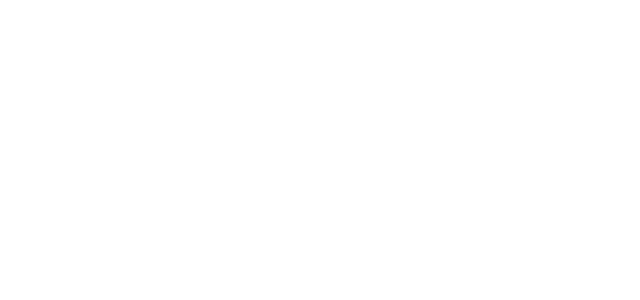
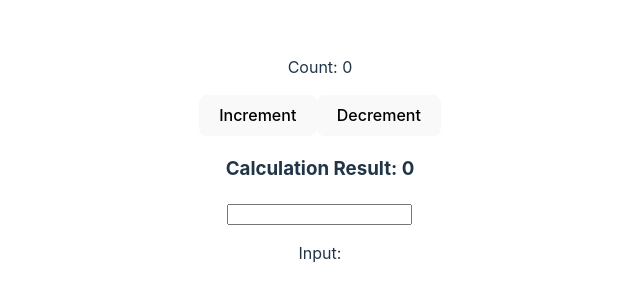
Before and after one commit to Balajir14/ReactJS, a React (Vite) app in the folder ts-project/: page /memo in a window 1280 px wide. Before the commit this address had no page. Shown: the part 240-540 px from the top of the page, without its empty margins (320-960 px from the left). Built offline with nearby package versions, Linux system fonts and the light colour scheme.

Commit message:
Added useMemo, useRef hook

```diff
--- a/ts-project/src/App.tsx
+++ b/ts-project/src/App.tsx
@@ -16,6 +16,10 @@ import BlogProvider from "./context/BlogContext";
 import { LocalizationProvider } from "@mui/x-date-pickers";
 import { AdapterDayjs } from "@mui/x-date-pickers/AdapterDayjs";
 import Reducer from "./components/home/Reducer";
+import UseRefExample from "./components/hooks/UseRefExample";
+import UseRefFileUpload from "./components/hooks/UseRefFileUpload";
+import UseMemoExample from "./components/hooks/UseMemoExample";
+import UseMemoFilter from "./components/hooks/useMemoFilter";
 
 const Greeting = lazy(() => import("./components/home/Greeting"));
 const Home = lazy(() => import("./components/home/Home"));
@@ -51,6 +55,10 @@ function App() {
                     <Route path="/blog-detail/:id" element={<BlogDetail />} />
 
                     <Route path="/reducer" element={<Reducer />} />
+                    <Route path="/ref" element={<UseRefExample />} />
+                    <Route path="/ref-file" element={<UseRefFileUpload />} />
+                    <Route path="/memo" element={<UseMemoExample />} />
+                    <Route path="/memo-filter" element={<UseMemoFilter />} />
                   </Routes>
                 </Suspense>
               </BrowserRouter>
--- a/ts-project/src/components/auth/RegisterForm.tsx
+++ b/ts-project/src/components/auth/RegisterForm.tsx
@@ -38,6 +38,7 @@ export default function RegisterForm() {
   ) => {
     setFormData({ ...formData, [e.target.name]: e.target.value });
   };
+  console.log(formData);
 
   const age = ageCalculator(formData.dob);
 
--- /dev/null
+++ b/ts-project/src/components/hooks/UseMemoExample.tsx
@@ -0,0 +1,24 @@
+import { useEffect, useMemo, useState } from "react";
+
+export default function UseMemoExample() {
+  const [fieldValue, setFieldValue] = useState<string>("");
+
+  const [count, setCount] = useState(0);
+
+  const calculation = useMemo(() => {
+    return count * 2;
+  }, [count]);
+
+  return (
+    <>
+      <p>Count: {count}</p>
+      <button onClick={() => setCount(count + 1)}>Increment</button>
+      <button onClick={() => setCount(count - 1)}>Decrement</button>
+
+      <h3>Calculation Result: {calculation}</h3>
+
+      <input type="text" onChange={(e) => setFieldValue(e.target.value)} />
+      <p>Input: {fieldValue}</p>
+    </>
+  );
+}
--- /dev/null
+++ b/ts-project/src/components/hooks/UseRefExample.tsx
@@ -0,0 +1,21 @@
+import Button from "@mui/material/Button";
+import { useRef } from "react";
+
+export default function UseRefExample() {
+  const paragrapghRef = useRef<HTMLParagraphElement>(null);
+
+  const changeColor = () => {
+    if (paragrapghRef.current) {
+      paragrapghRef.current.style.color = "red";
+    }
+  };
+
+  return (
+    <div>
+      <p ref={paragrapghRef}>This is the example for useRef Hook in React</p>
+      <Button variant="contained" onClick={changeColor}>
+        Change Color
+      </Button>
+    </div>
+  );
+}
--- /dev/null
+++ b/ts-project/src/components/hooks/UseRefFileUpload.tsx
@@ -0,0 +1,37 @@
+import { useRef } from "react";
+
+export default function UseRefFileUpload() {
+  const fileInputRef = useRef<any>(null);
+  const focusInputRef = useRef<any>(null);
+
+  const handleFileChange = (event: any) => {
+    const selectedFile = event.target.files[0];
+    console.log(selectedFile);
+  };
+
+  const handleClick = () => {
+    if (fileInputRef.current) {
+      fileInputRef.current.click();
+    }
+  };
+
+  const handleFocus = () => {
+    if (focusInputRef.current) {
+      focusInputRef.current.focus();
+    }
+  };
+
+  return (
+    <>
+      <input type="text" ref={focusInputRef} />
+      <button onClick={handleFocus}>Focus</button>{" "}
+      <input
+        type="file"
+        onChange={handleFileChange}
+        ref={fileInputRef}
+        style={{ display: "none" }}
+      />
+      <button onClick={handleClick}>Select File</button>
+    </>
+  );
+}
--- /dev/null
+++ b/ts-project/src/components/hooks/useMemoFilter.tsx
@@ -0,0 +1,3 @@
+export default function useMemoFilter() {
+  return <>test</>;
+}
```
